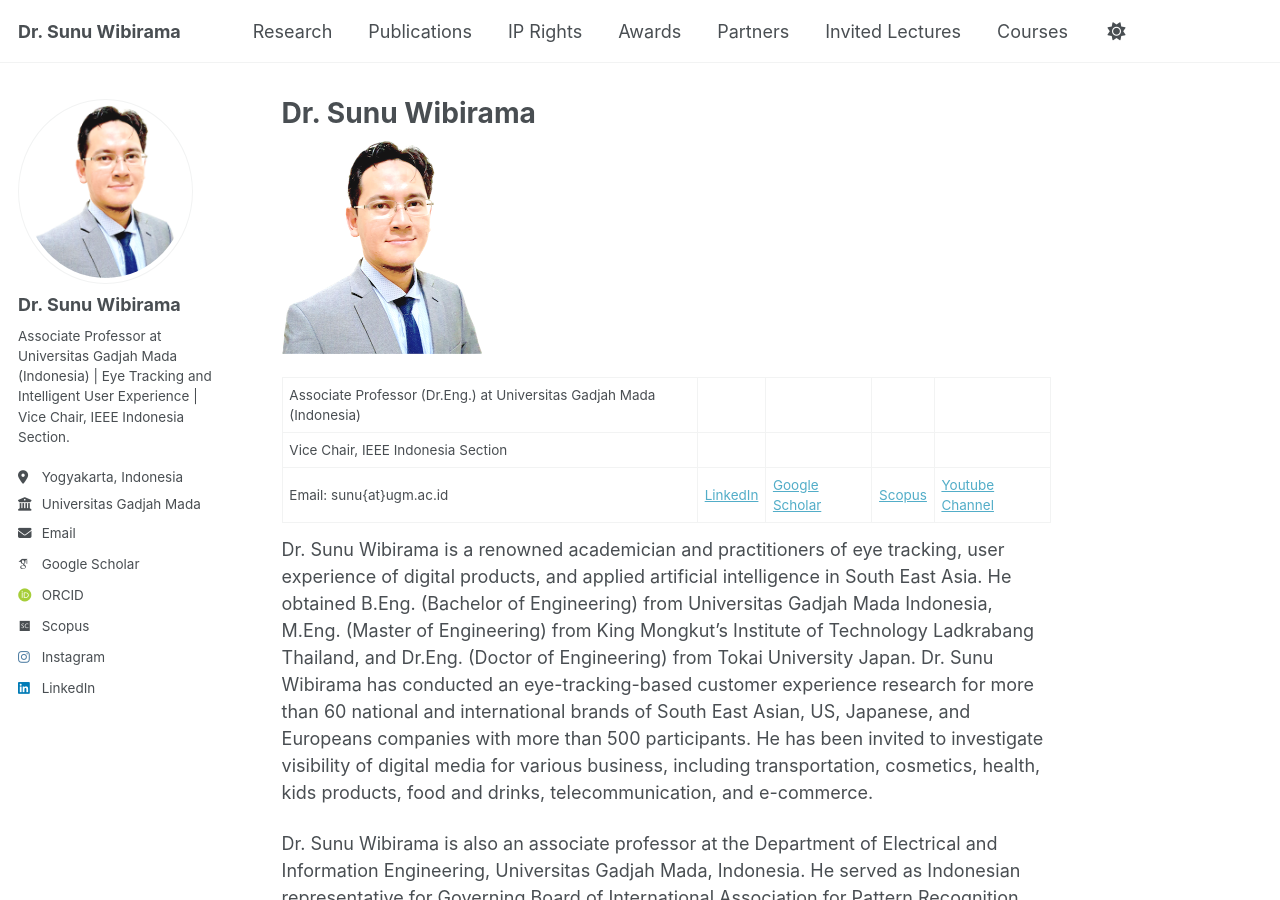
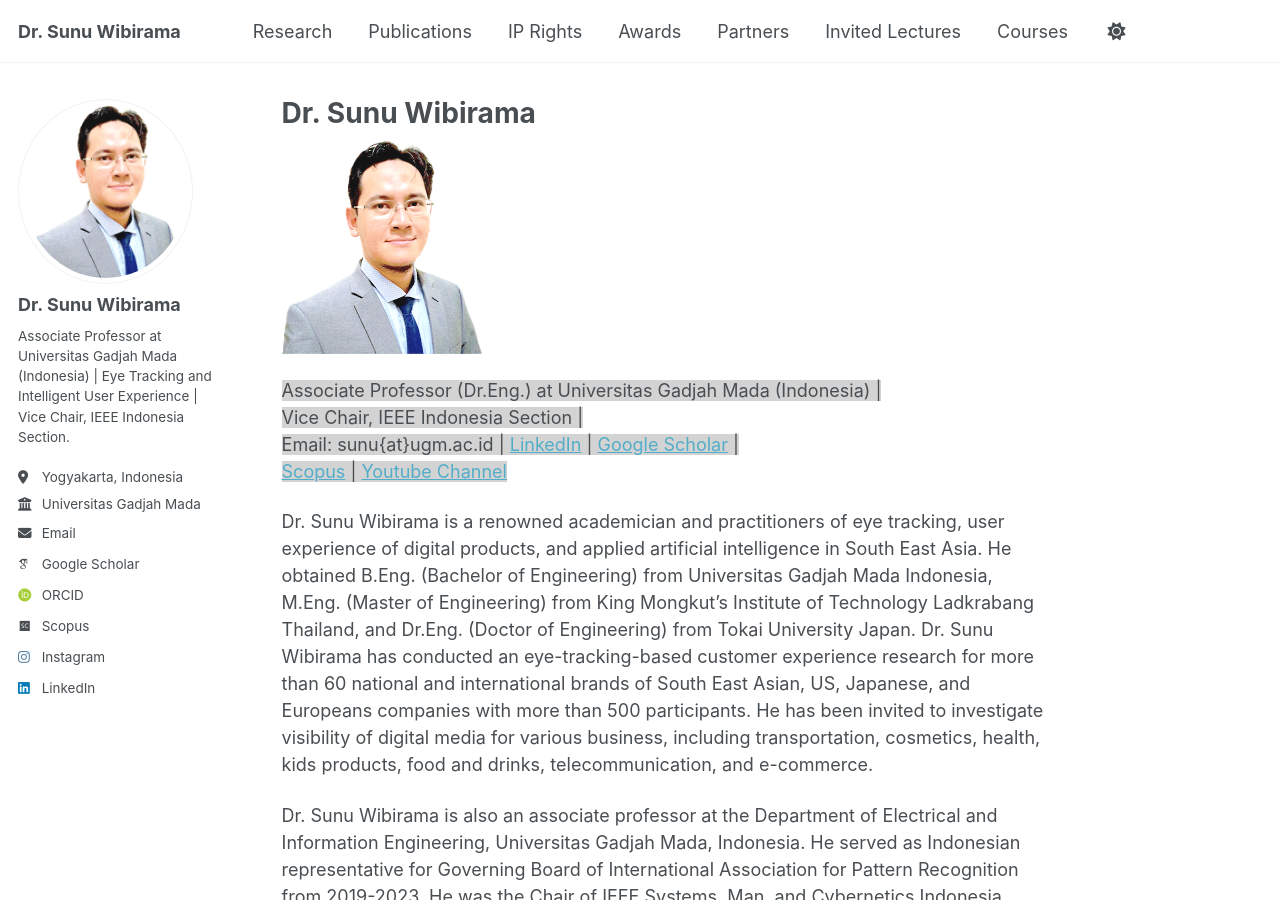
Before and after one commit to wibirama/wibirama.github.io, a Jekyll site: the page built from _pages/about.md, in a window 1280 px wide and 900 px high. Built offline with Jekyll 4.4.1, drawn with Linux system fonts in a browser that asks for light colours; some web fonts are replaced; a script that is not in the unit is left out.

Commit message:
Update about.md

```diff
--- a/_pages/about.md
+++ b/_pages/about.md
@@ -9,9 +9,12 @@ redirect_from:
 
 <img src="/images/Sunu_2020_NaturalLook_transparent_Web.png" width="200">
 
-Associate Professor (Dr.Eng.) at Universitas Gadjah Mada (Indonesia) |
-Vice Chair, IEEE Indonesia Section |
-Email: sunu{at}ugm.ac.id | [LinkedIn](https://www.linkedin.com/in/sunuwibirama) | [Google Scholar](https://scholar.google.com/citations?user=xQI5ar8AAAAJ&hl=en&oi=ao) | [Scopus](https://www.scopus.com/authid/detail.uri?authorId=26654457700) | [Youtube Channel](http://youtube.com/wibirama)
+<span style="background-color: lightgrey;">
+Associate Professor (Dr.Eng.) at Universitas Gadjah Mada (Indonesia) | <br>
+Vice Chair, IEEE Indonesia Section | <br>
+Email: sunu{at}ugm.ac.id | [LinkedIn](https://www.linkedin.com/in/sunuwibirama) | [Google Scholar](https://scholar.google.com/citations?user=xQI5ar8AAAAJ&hl=en&oi=ao) | <br>
+[Scopus](https://www.scopus.com/authid/detail.uri?authorId=26654457700) | [Youtube Channel](http://youtube.com/wibirama) <br>
+</span>
 
 Dr. Sunu Wibirama is a renowned academician and practitioners of eye tracking, user experience of digital products, and applied artificial intelligence in South East Asia. He obtained B.Eng. (Bachelor of Engineering) from Universitas Gadjah Mada Indonesia, M.Eng. (Master of Engineering) from King Mongkut’s Institute of Technology Ladkrabang Thailand, and Dr.Eng. (Doctor of Engineering) from Tokai University Japan. Dr. Sunu Wibirama has conducted an eye-tracking-based customer experience research for more than 60 national and international brands of South East Asian, US, Japanese, and Europeans companies with more than 500 participants. He has been invited to investigate visibility of digital media for various business, including transportation, cosmetics, health, kids products, food and drinks, telecommunication, and e-commerce.
 
```
